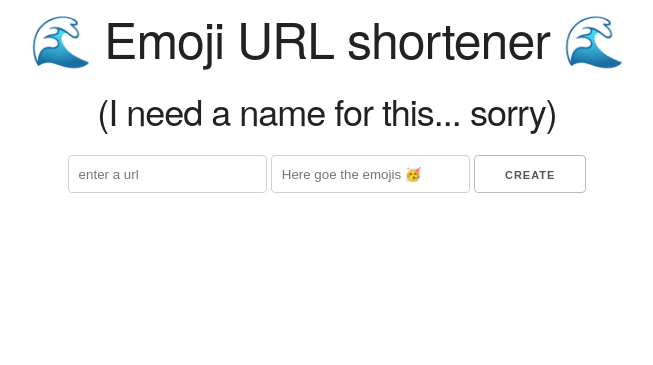
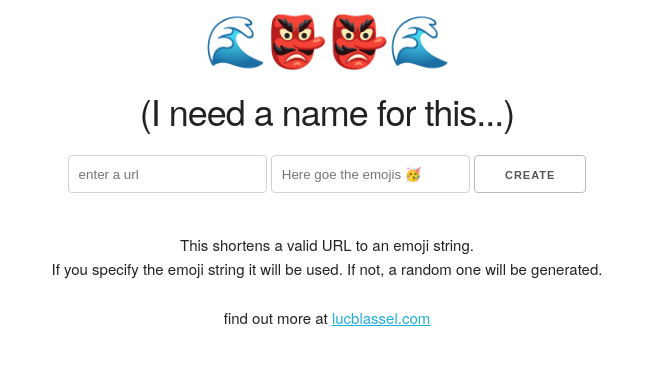
Before and after one commit to lucblassel/emoji-shortener, a Node project: template public/index.html in a window 1280 px wide. Shown: the top 365 px of the page, without its empty margins (313-966 px from the left). Run offline with Node 20 templates, Linux system fonts and the light colour scheme; the template is opened without the code that fills it, so the values that code supplies are empty.

Commit message:
✏️ adding text to views

```diff
--- a/public/404.html
+++ b/public/404.html
@@ -8,7 +8,7 @@
   <head>
     <meta charset="utf-8" />
     <meta http-equiv="X-UA-Compatible" content="IE=edge" />
-    <title>🌊 - Emoji shortener - 🌊</title>
+    <title>🌊👺👺🌊</title>
     <meta name="description" content="" />
     <meta name="viewport" content="width=device-width, initial-scale=1" />
     <link
--- a/public/index.html
+++ b/public/index.html
@@ -4,14 +4,14 @@
 <head>
   <meta charset="UTF-8">
   <meta name="viewport" content="width=device-width, initial-scale=1.0">
-  <title>🌊 - Emoji shortener - 🌊</title>
+  <title>🌊👺👺🌊</title>
   <link rel="stylesheet" href="styles.css">
   <link rel="stylesheet" href="https://cdnjs.cloudflare.com/ajax/libs/skeleton/2.0.4/skeleton.min.css" integrity="sha256-2YQRJMXD7pIAPHiXr0s+vlRWA7GYJEK0ARns7k2sbHY=" crossorigin="anonymous">
 </head>
 <body>
   <header>
-    <h1>🌊 Emoji URL shortener 🌊</h1>
-    <h3>(I need a name for this... sorry)</h3>
+    <h1>🌊👺👺🌊</h1>
+    <h3>(I need a name for this...)</h3>
   </header>
   <main id="app">
     <form class="form" v-if="formVisible" @submit.prevent="createUrl()">
@@ -22,10 +22,19 @@
       <input class="input" type="text" v-model="emojis" name="emojis" id="emojis" placeholder="Here goe the emojis 🥳">
       <button type="submit" class="create">create</button>
     </form>
+    <div class="explanation" v-if="formVisible">
+      <p class="explanation">
+        This shortens a valid URL to an emoji string. <br>
+        If you specify the emoji string it will be used. If not, a random one will be generated.
+      </p>
+    </div>
     <div v-if="created">
       <p class="created">Your short url is: <a :href="created">{{created}}</a></p>
     </div>
   </main>
+  <footer>
+    find out more at <a href="http://www.lucblassel.com">lucblassel.com</a>
+  </footer>
   <script src="https://unpkg.com/vue@2.6.11/dist/vue.js"></script>
   <script src="app.js"></script>
 </body>
--- a/views/response.pug
+++ b/views/response.pug
@@ -1,12 +1,12 @@
 doctype html
 html
     head
-        title 🌊 - Emoji shortener - 🌊
+        title 🌊👺👺🌊
         link(rel='stylesheet', href='styles.css')
         link(rel='stylesheet', href='https://cdnjs.cloudflare.com/ajax/libs/skeleton/2.0.4/skeleton.min.css', integrity="sha256-2YQRJMXD7pIAPHiXr0s+vlRWA7GYJEK0ARns7k2sbHY=", crossorigin="anonymous")
     body
         header.header
-            h1 🌊 Emoji URL shortener 🌊
+            h1 🌊👺👺🌊
         div.spacer
         div.container
             p This URL:
```
